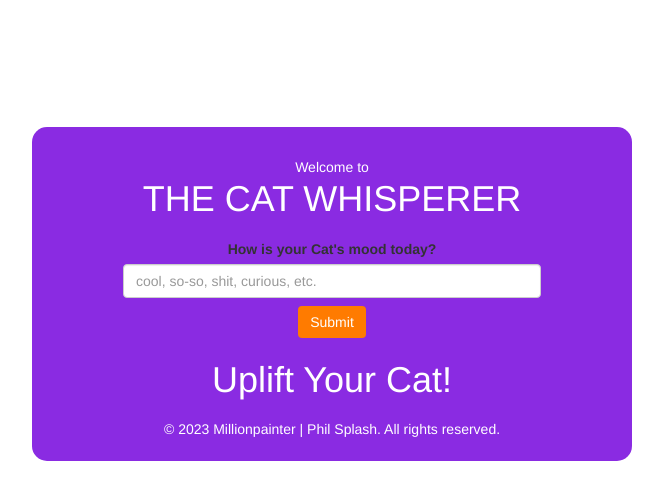
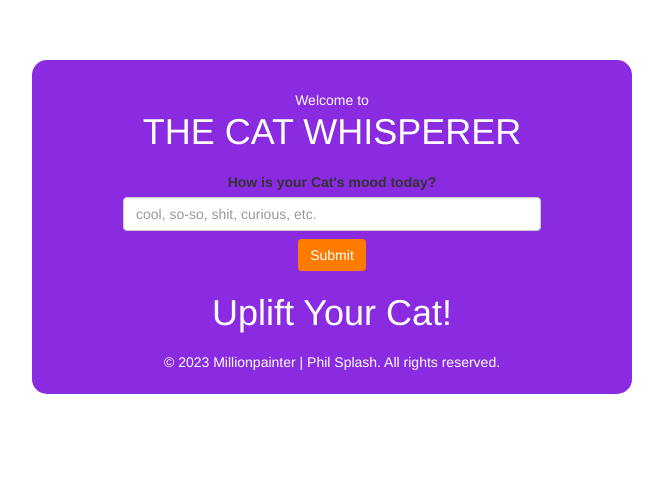
Before and after one commit to Phil-star1984/TheCatWhisperer, a plain HTML site: page index.html in a window 1280 px wide. Shown: the part 173-672 px from the top of the page, without its empty margins (308-971 px from the left). Drawn offline with nearby package versions, Linux system fonts and the light colour scheme.

Commit message:
Fixed Bugs

```diff
--- a/styles.css
+++ b/styles.css
@@ -9,8 +9,8 @@ body {
 }
 
 .wrapper {
-  margin-top: 300px;
   width: 100%;
+  height: 100vh;
   display: flex;
   justify-content: center;
   align-items: center;
```
